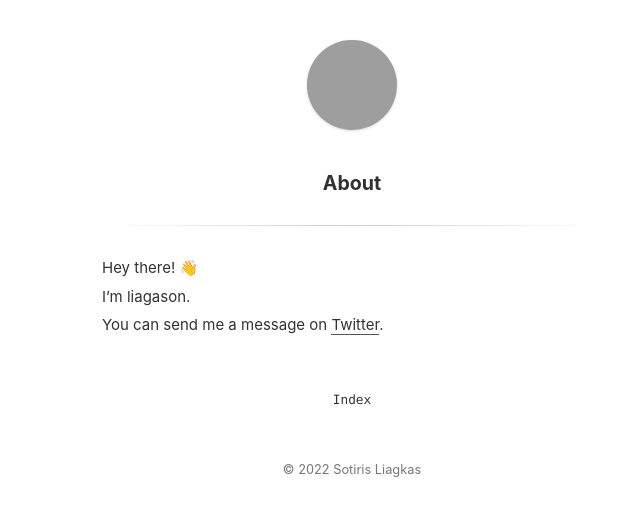
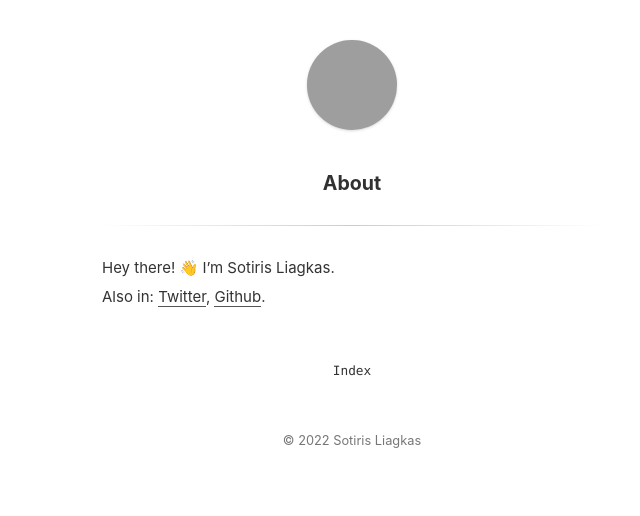
Before and after one commit to liagason/A-Jekyll-Blog, a Jekyll site: the page built from about.md, in a window 1280 px wide. Shown: the top 516 px of the page, without its empty margins (288-928 px from the left). Built offline with Jekyll 4.4.1, drawn with Linux system fonts in a browser that asks for light colours; grey boxes are pictures that could not be loaded.

Commit message:
Update about.md

```diff
--- a/about.md
+++ b/about.md
@@ -3,6 +3,5 @@ layout: page
 title: About
 ---
 
-Hey there! 👋
-I'm liagason.
-You can send me a message on [Twitter](https://twitter.com/liagason).
+Hey there! 👋 I'm Sotiris Liagkas.
+Also in: [Twitter](https://twitter.com/liagason), [Github](https://github.com/liagason).
```
